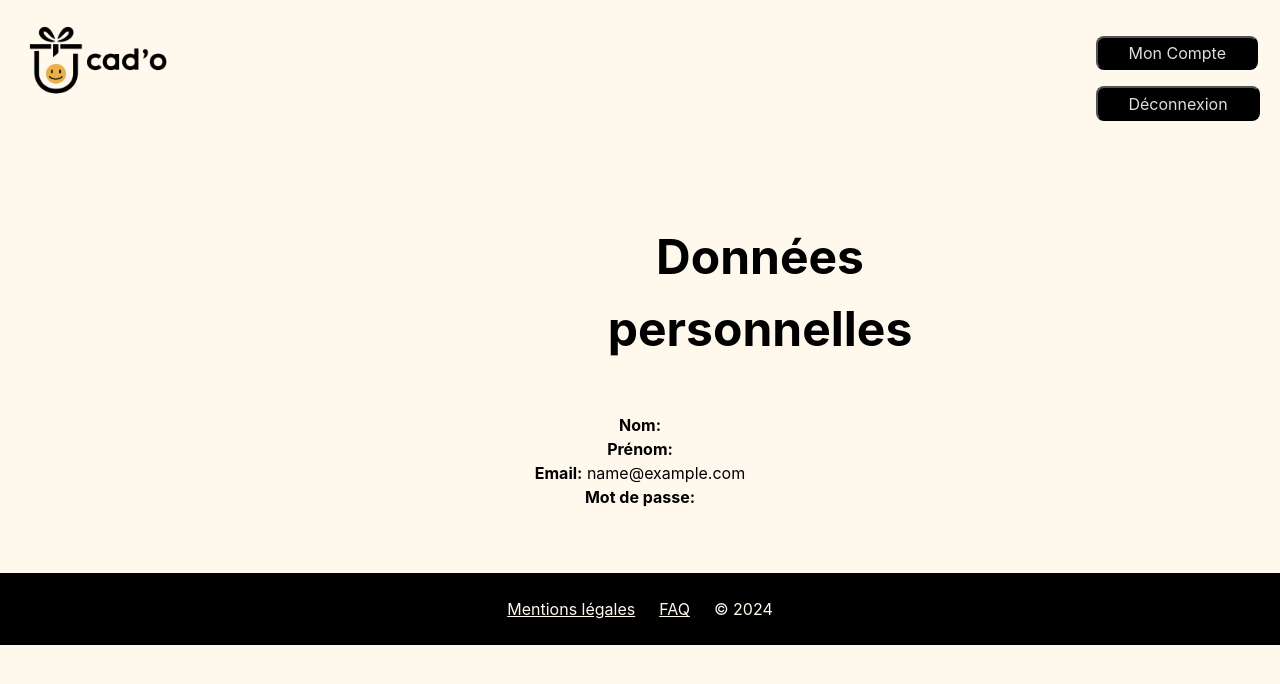
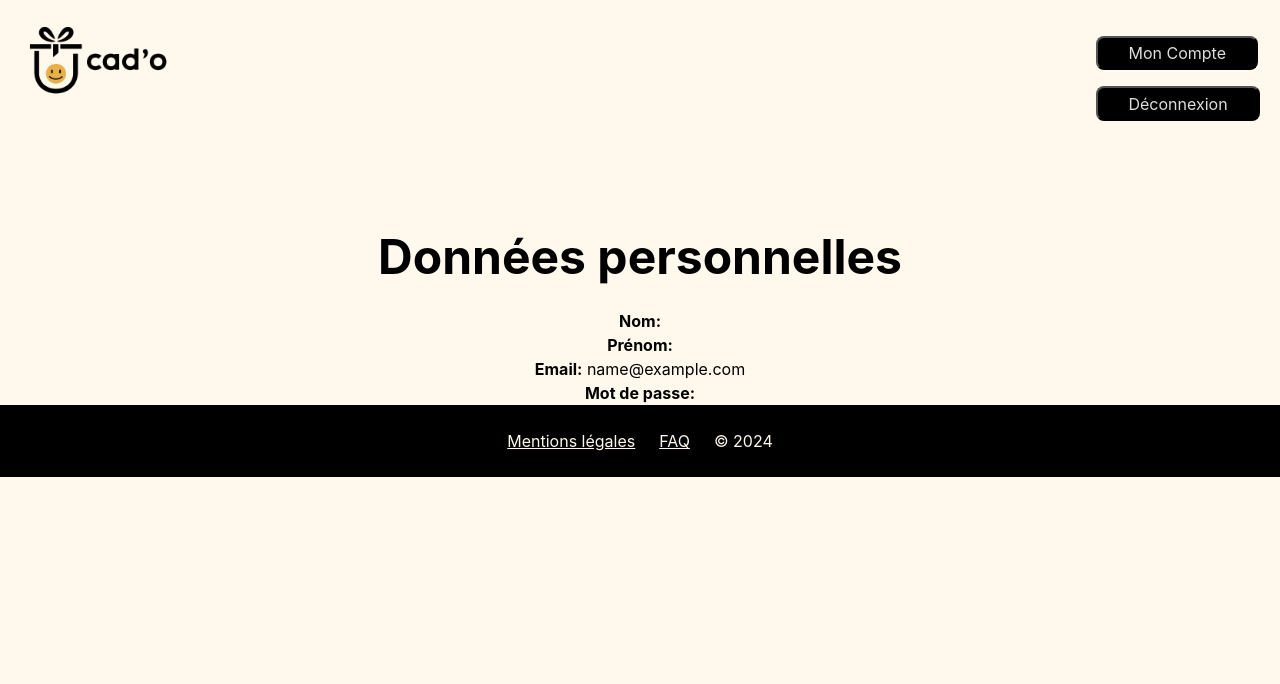
Before and after one commit to yanis-lannabi/cado-front, a React (Vite) app: page /mes-donnees-personnelles in a window 1280 px wide. Shown: the top 684 px of the page. Built offline with nearby package versions, Linux system fonts and the light colour scheme; sample sign-in values are in the browser's storage.

Commit message:
refactor: adding classes to the elements to make sure the scss is only applied locally

```diff
--- a/src/components/Pages/PersonalData/PersonalData.scss
+++ b/src/components/Pages/PersonalData/PersonalData.scss
@@ -4,7 +4,7 @@
   text-align: center;
 }
 
-.Website__Title {
+.PersonalData__Title {
   text-align: center;
   // margin-left: 15rem;
   margin-top: 3rem;
--- a/src/components/Pages/PersonalData/PersonalData.tsx
+++ b/src/components/Pages/PersonalData/PersonalData.tsx
@@ -27,26 +27,25 @@ function PersonalData() {
   }, []);
 
   return (
-    <div className="WebsiteName">
-      <header className="Website__Title">
-        <h1>Données personnelles</h1>
+    <div className="PersonalData">
+      <header className="PersonalData__Title">
+        <h1 className="PersonalData__h1">Données personnelles</h1>
       </header>
-      <div className="PersonalData">
-        <div>
-          <p>
+      <div className="PersonalData__details">
+        <p className="PersonalData__item">
           <strong>Nom:</strong> {userData.nom}
         </p>
-          <p>
+        <p className="PersonalData__item">
           <strong>Prénom:</strong> {userData.prénom}
         </p>
         <p>
           <strong>Email:</strong> {userData.email}
         </p>
-          <p>
+        <p className="PersonalData__item">
           <strong>Mot de passe:</strong> {userData.password}
           {/* Afficher le mot de passe en texte brut n'est généralement pas une bonne pratique pour des raisons de sécurité. Même si c'est sur le côté client, cela peut toujours poser des problèmes de sécurité, surtout si l'écran est visible par d'autres personnes. Vous devriez envisager de ne pas afficher le mot de passe ou de le masquer d'une manière ou d'une autre. */}
         </p>
-        </div>
+
         {/* <button onClick={handleSave}>Enregistrer</button>
         Ce bouton sera utilisé si on met en place les modifications
         de données personnelles */}
```
Lines whose indentation alone changed are shown as unchanged.
